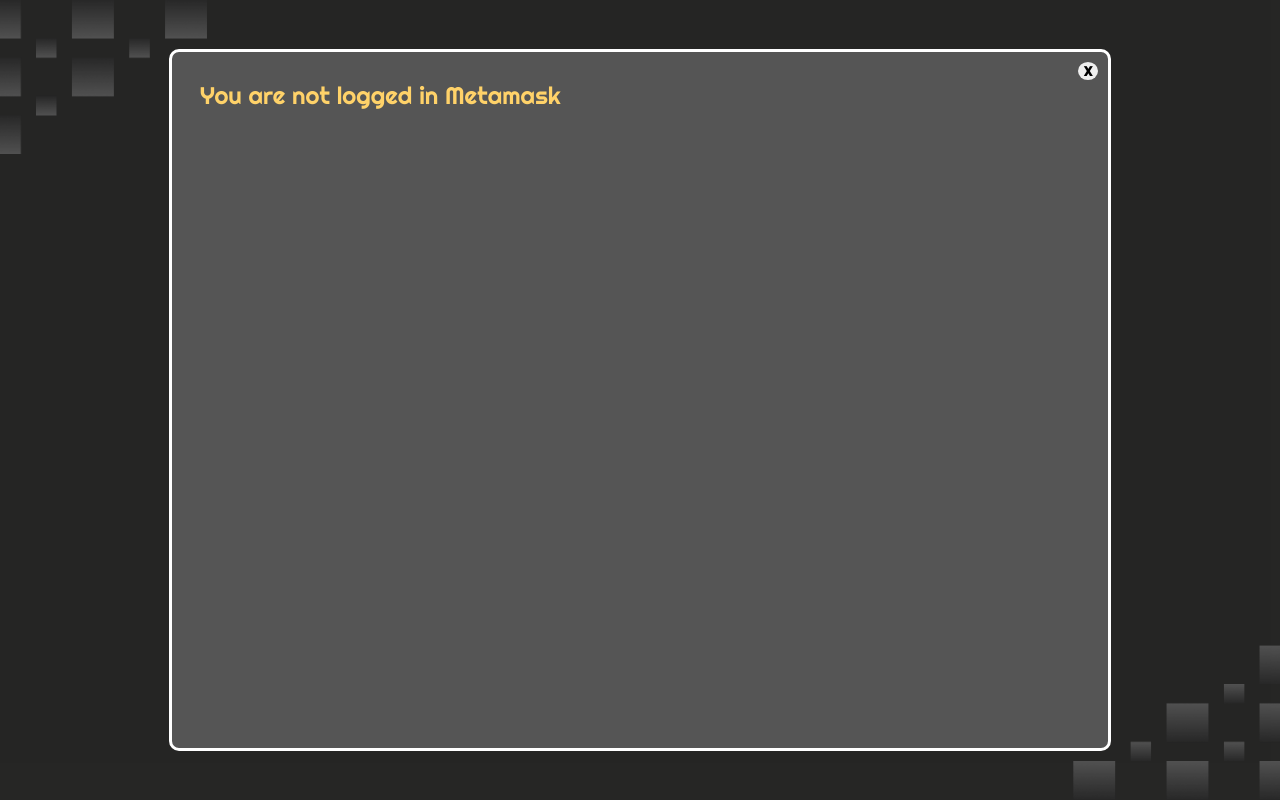
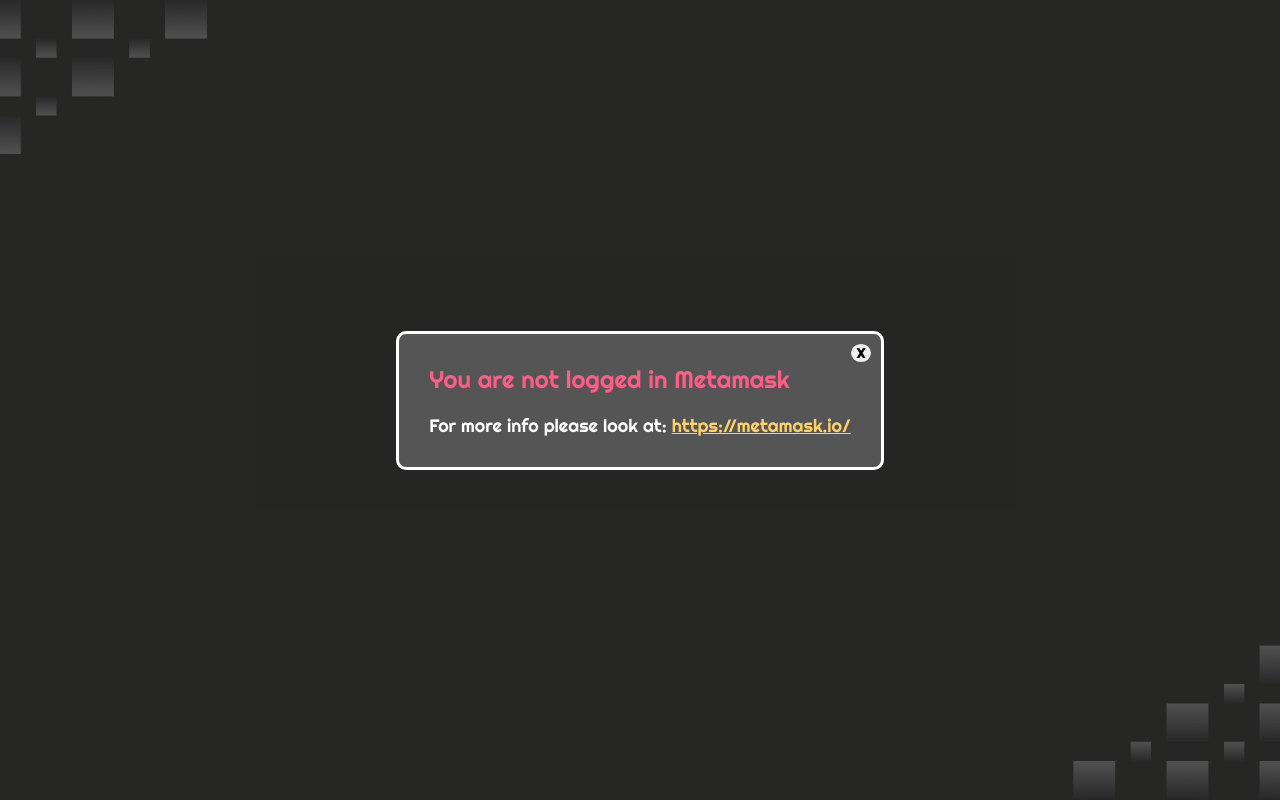
Before and after one commit to longdh210/nft-game-uit, a React (Create React App) app: page / in a window 1280 px wide. Both pictures are taken after a click on the element "Play Now". Built offline with nearby package versions, Linux system fonts and the light colour scheme; what web3 would draw is missing.

Commit message:
[UPDATE] NEW DIALOG

```diff
--- a/src/components/dialog.js
+++ b/src/components/dialog.js
@@ -8,7 +8,7 @@ function Dialog (props) {
         <button className='close-btn' onClick={()=>props.setTrigger(false)}>
           X
         </button>
-        {props.children}
+        <div style={{"display":"flex", "flexDirection":'column'}}>{props.children}</div>
       </div>
     </div>
   ):'';
--- a/src/pages/mainPage.js
+++ b/src/pages/mainPage.js
@@ -186,7 +186,8 @@ function Login() {
                     />
                 </div>
                 <Dialog trigger={buttonPopup} setTrigger={setButtonPopup}>
-                    <h3 className="titleText">Metamask wallet not installed</h3>
+
+                    <h3 className="titleText" style={{'color':'#429136'}}>Metamask is not install </h3>
                     <br></br>
                     <p className="contentText">
                         Please install metamask at:{" "}
@@ -196,9 +197,16 @@ function Login() {
                     </p>
                 </Dialog>
                 <Dialog trigger={buttonPopup2} setTrigger={setButtonPopup2}>
-                    <h3 className="titleText">
+                    <h3 className="titleText" style={{'color':'#FF5C87'}}>
                         You are not logged in Metamask
                     </h3>
+                    <br></br>
+                    <p className="contentText">
+                        For more info please look at:{" "}
+                        <a className="link" href="https://metamask.io/">
+                            https://metamask.io/
+                        </a>
+                    </p>
                 </Dialog>
             </div>
         </div>
--- a/src/styles/tutorialDialog.css
+++ b/src/styles/tutorialDialog.css
@@ -16,9 +16,9 @@
     border-color    : #fff;
     border-radius   : 10px;
     position        : relative;
-    padding         : 28px;
-    width           : 100%;
-    height          : 80vh;
+    padding         : 30px;
+    width           : max-content;
+    height          : min-content;
     max-width       : 880px;
     background-color: #555555;
     display         : flex;
```
